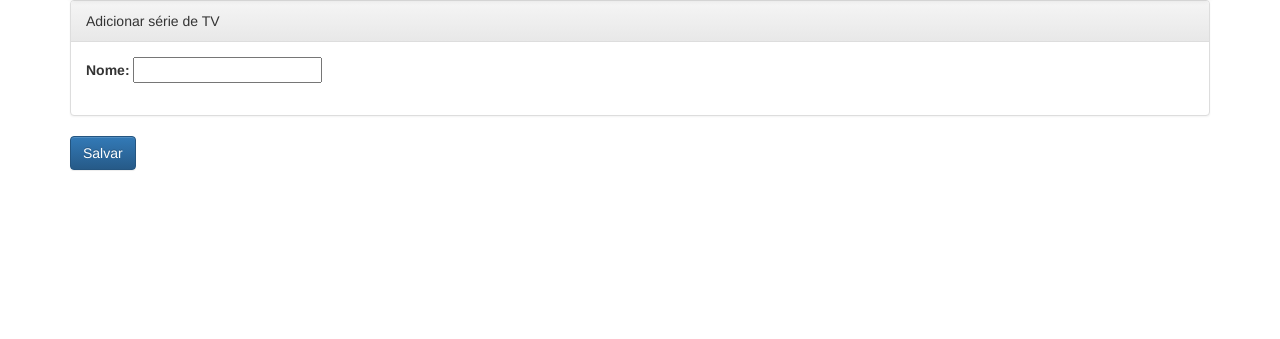
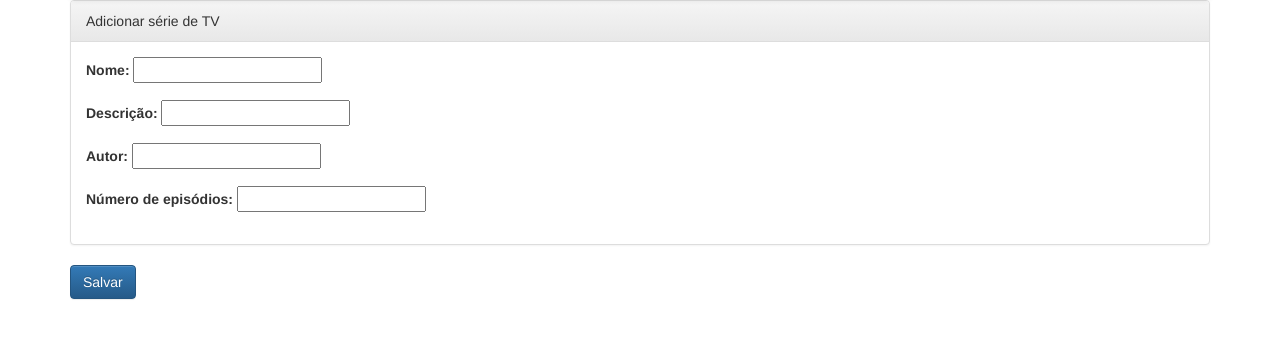
Before and after one commit to python-sorocaba/flask_tutorial, a Flask app: page /add in a window 1280 px wide. Shown: the part 52-391 px from the top of the page. Run offline with Flask 2, Linux system fonts and the light colour scheme; some libraries are stand-ins or nearby versions.

Commit message:
Add fields on template to persist data on database

```diff
--- a/tvseries/templates/add.html
+++ b/tvseries/templates/add.html
@@ -10,6 +10,18 @@
                         <label>Nome:</label>
                         <input type="text" name="serie-name" id="id_serie-name">
                     </div>
+                    <div class="form-group">
+                        <label>Descrição:</label>
+                        <input type="text" name="serie-description" id="id_serie-description">
+                    </div>
+                    <div class="form-group">
+                        <label>Autor:</label>
+                        <input type="text" name="serie-author" id="id_serie-author">
+                    </div>
+                    <div class="form-group">
+                        <label>Número de episódios:</label>
+                        <input type="text" name="serie-episodes_number" id="id_serie-episodes_number">
+                    </div>
                 </div>
             </div>
         </div>
```
